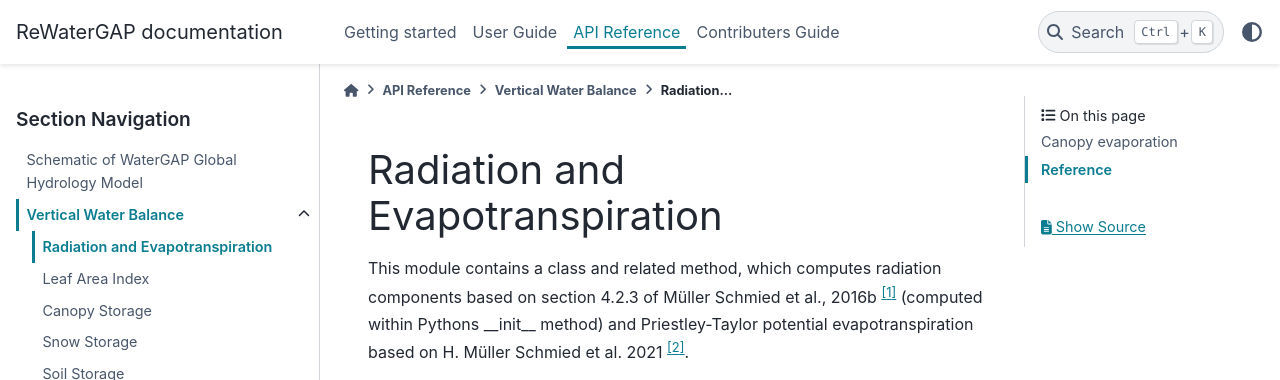
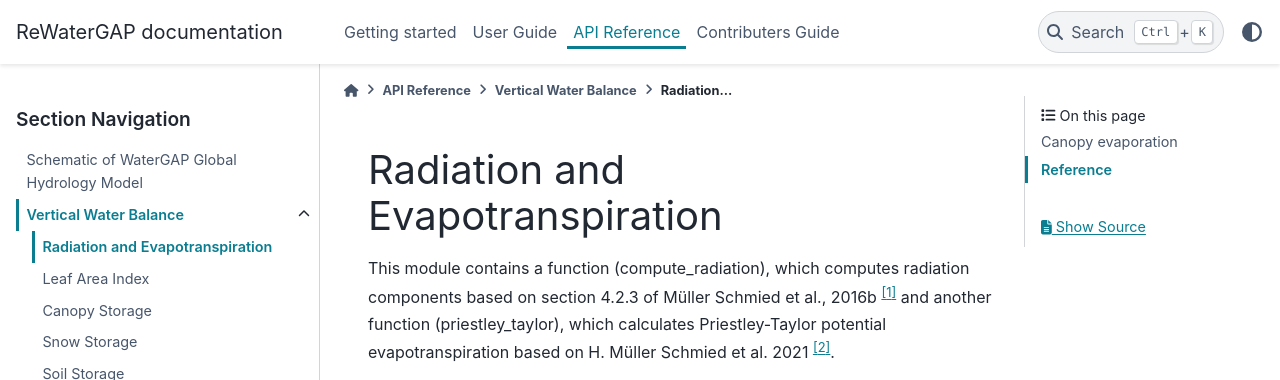
Before and after one commit to HydrologyFrankfurt/ReWaterGAP, a Sphinx documentation site: the page built from docs/api_docs/vertical_water_balance/radiation_evapotranspiration.rst, in a window 1280 px wide and 900 px high, cut to the strip 0-380 px from the top of the window. Built offline with Sphinx 7.4.7 and the PyData theme 0.15.4, drawn with Linux system fonts in a browser that asks for light colours; pages that are not in the unit, such as notebooks, are missing from menus.

Commit message:
Update radiation_evapotranspiration.rst

```diff
--- a/docs/api_docs/vertical_water_balance/radiation_evapotranspiration.rst
+++ b/docs/api_docs/vertical_water_balance/radiation_evapotranspiration.rst
@@ -2,13 +2,10 @@
 
 Radiation and Evapotranspiration
 ++++++++++++++++++++++++++++++++
-This module contains a class and related method, which computes radiation components based on section 4.2.3 of Müller Schmied et al., 2016b [1]_
-(computed within Pythons __init__ method)
-and Priestley-Taylor potential evapotranspiration based on H. Müller Schmied et al. 2021 [2]_.
+This module contains a function (compute_radiation), which computes radiation components based on section 4.2.3 of Müller Schmied et al., 2016b [1]_
+and another function (priestley_taylor), which calculates Priestley-Taylor potential evapotranspiration based on H. Müller Schmied et al. 2021 [2]_.
 
-.. autoclass:: radiation_evapotranspiration.RadiationPotentialEvap
-    :members:
-    :special-members: __init__
+.. autofunction:: radiation_evapotranspiration.compute_radiation
 
 .. _evaporation:
 
```
